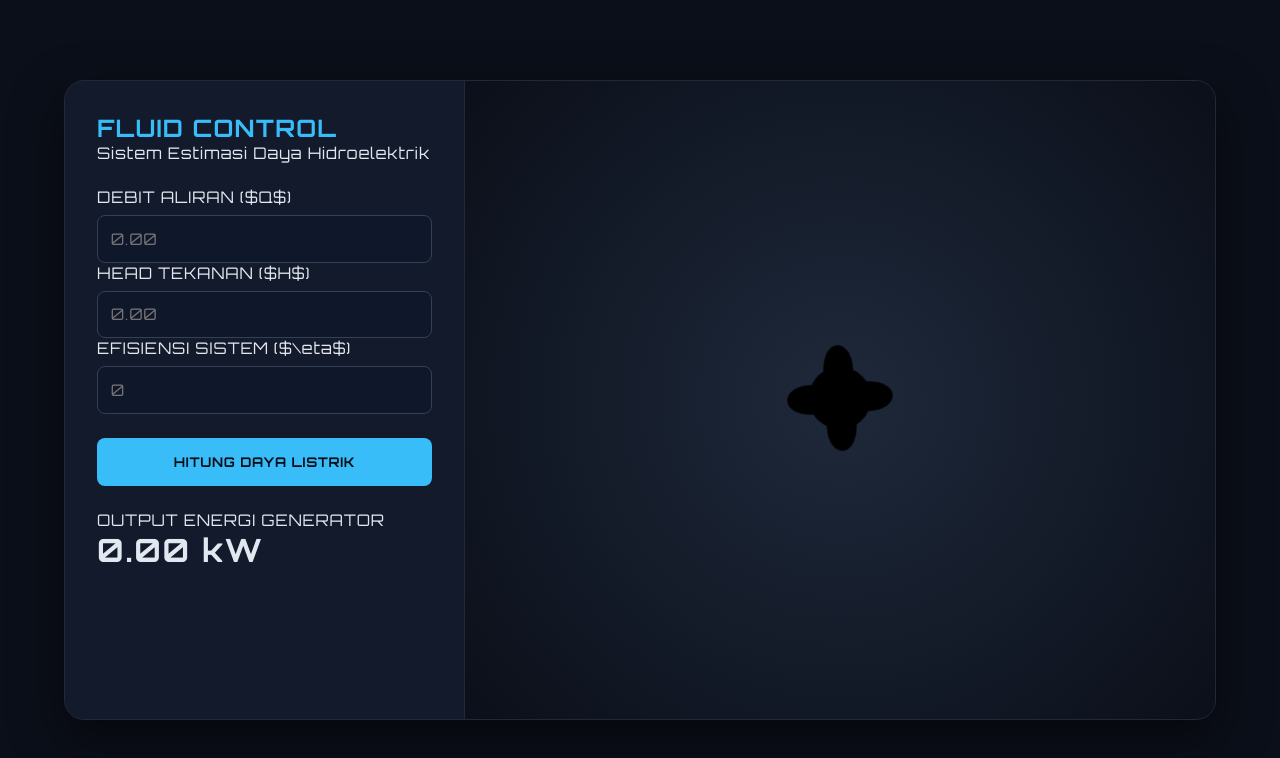
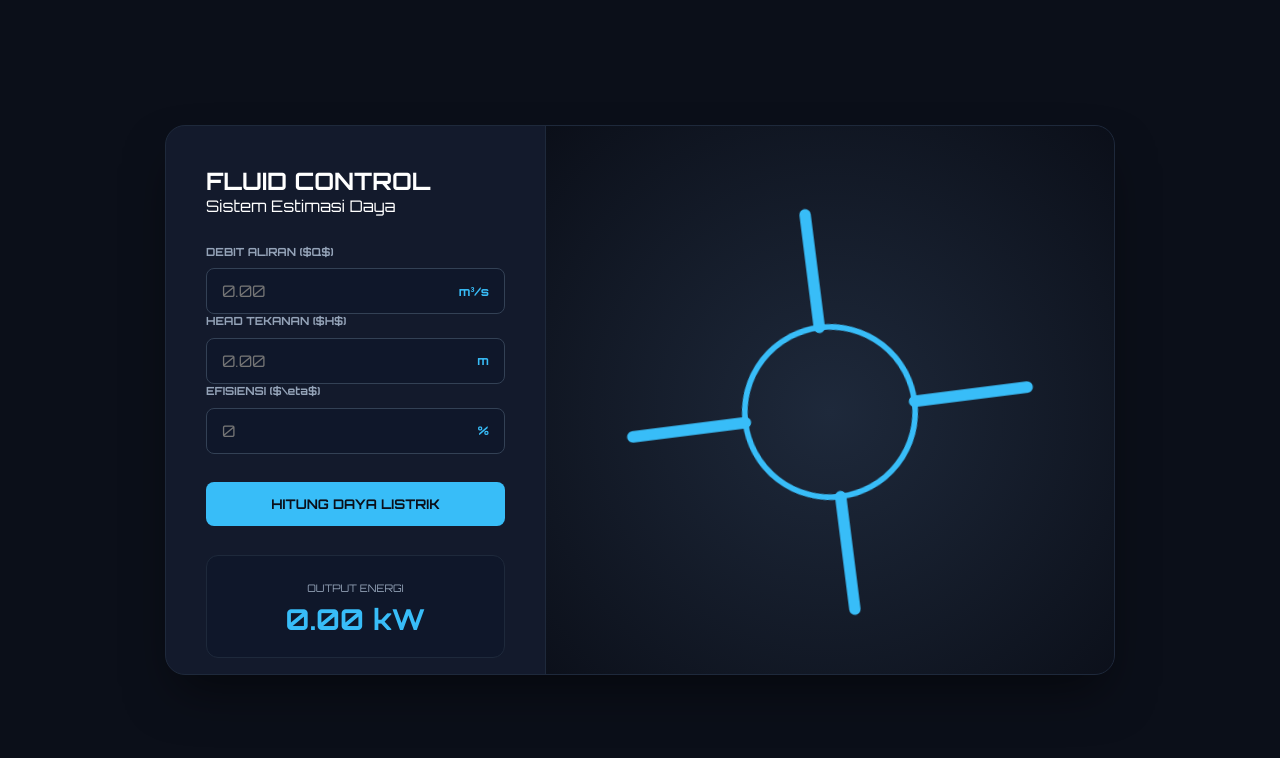
Before and after one commit to lishafira/Kalkulator-Mekanika-Fluida, a website: page index.html in a window 1280 px wide. Both pictures are taken after a click on the button "HITUNG DAYA LISTRIK". Drawn offline with nearby package versions, Linux system fonts and the light colour scheme; no server answers.

Commit message:
poles ui tipis tipis

```diff
--- a/index.html
+++ b/index.html
@@ -3,67 +3,58 @@
 <head>
     <meta charset="UTF-8">
     <meta name="viewport" content="width=device-width, initial-scale=1.0">
-    <title>Perhitungan Daya Turbin - Kontrol Fluida</title>
-
-    <link rel="preconnect" href="https://fonts.googleapis.com">
-    <link rel="preconnect" href="https://fonts.gstatic.com" crossorigin>
-    <link href="https://fonts.googleapis.com/css2?family=Orbitron:wght@400;500;700;900&display=swap" rel="stylesheet">
-
+    <title>Perhitungan Daya Turbin</title>
+    <link href="https://fonts.googleapis.com/css2?family=Orbitron:wght@400;700&display=swap" rel="stylesheet">
     <link rel="stylesheet" href="/style.css">
-
     <script src="https://cdnjs.cloudflare.com/ajax/libs/gsap/3.12.5/gsap.min.js"></script>
 </head>
 <body>
-
-    <div class="dashboard-container">
-
-        <main class="control-panel">
-            <header class="panel-header">
+    <div class="main-wrapper">
+        <aside class="sidebar">
+            <header>
                 <h2>FLUID CONTROL</h2>
-                <p>Sistem Estimasi Daya Hidroelektrik</p>
+                <p>Sistem Estimasi Daya</p>
             </header>
 
-            <div class="input-group">
-                <div class="input-box">
-                    <label for="debit">DEBIT ALIRAN ($Q$)</label>
-                    <input type="number" id="debit" placeholder="0.00" step="0.01">
+            <div class="input-section">
+                <div class="field">
+                    <label>DEBIT ALIRAN ($Q$)</label>
+                    <div class="input-group">
+                        <input type="number" id="debit" placeholder="0.00" step="0.01">
+                        <span>m³/s</span>
+                    </div>
                 </div>
-
-                <div class="input-box">
-                    <label for="head">HEAD TEKANAN ($H$)</label>
-                    <input type="number" id="head" placeholder="0.00" step="0.1">
+                <div class="field">
+                    <label>HEAD TEKANAN ($H$)</label>
+                    <div class="input-group">
+                        <input type="number" id="head" placeholder="0.00" step="0.1">
+                        <span>m</span>
+                    </div>
                 </div>
-
-                <div class="input-box">
-                    <label for="efisiensi">EFISIENSI SISTEM ($\eta$)</label>
-                    <input type="number" id="efisiensi" placeholder="0">
+                <div class="field">
+                    <label>EFISIENSI ($\eta$)</label>
+                    <div class="input-group">
+                        <input type="number" id="efisiensi" placeholder="0">
+                        <span>%</span>
+                    </div>
                 </div>
             </div>
 
-            <button onclick="calculatePower()" class="btn-calculate">
-                HITUNG DAYA LISTRIK
-            </button>
+            <button onclick="calculatePower()" class="calc-btn">HITUNG DAYA LISTRIK</button>
 
-            <div class="result-display">
-                <p class="result-label">OUTPUT ENERGI GENERATOR</p>
-                <h1 id="result" class="power-output">0.00 kW</h1>
+            <div class="result-box">
+                <small>OUTPUT ENERGI</small>
+                <h1 id="result">0.00 kW</h1>
             </div>
-        </main>
+        </aside>
 
-        <section class="visual-panel">
-            <div class="visual-wrapper">
-                <svg id="turbineSVG" viewBox="0 0 200 200" xmlns="http://www.w3.org/2000/svg">
-                    <circle cx="100" cy="100" r="25" class="turbine-core" />
-                    <path d="M100,75 C115,50 135,65 120,88" class="blade" />
-                    <path d="M125,100 C150,115 135,135 112,120" class="blade" />
-                    <path d="M100,125 C85,150 65,135 80,112" class="blade" />
-                    <path d="M75,100 C50,85 65,65 88,80" class="blade" />
-                </svg>
-            </div>
+        <section class="visual-area">
+            <svg id="turbineSVG" viewBox="0 0 200 200">
+                <circle cx="100" cy="100" r="30" fill="none" stroke="#38bdf8" stroke-width="2"/>
+                <path d="M100,70 L100,30 M100,130 L100,170 M70,100 L30,100 M130,100 L170,100" stroke="#38bdf8" stroke-width="4" stroke-linecap="round"/>
+            </svg>
         </section>
-
     </div>
-
     <script src="/script.js"></script>
 </body>
 </html>
--- a/public/script.js
+++ b/public/script.js
@@ -1,104 +1,26 @@
-let turbineTween = gsap.to("#turbineSVG", {
-    rotation: 360,
-    duration: 12,
-    repeat: -1,
-    ease: "none"
-});
-
-let waterTween = gsap.to("#waterFlow", {
-    backgroundPosition: "0px 60px",
-    duration: 3,
-    repeat: -1,
-    ease: "none"
-});
+let turbine = gsap.to("#turbineSVG", { rotation: 360, duration: 4, repeat: -1, ease: "none" });
 
 async function calculatePower() {
-    const debit = parseFloat(document.getElementById('debit').value);
-    const head = parseFloat(document.getElementById('head').value);
-    const efisiensi = parseFloat(document.getElementById('efisiensi').value);
+    const d = document.getElementById('debit').value;
+    const h = document.getElementById('head').value;
+    const e = document.getElementById('efisiensi').value;
 
-    if (isNaN(debit) || isNaN(head) || isNaN(efisiensi)) {
-        alert("Harap masukkan seluruh parameter dengan valid!");
-        return;
-    }
+    const res = await fetch('/calculate', {
+        method: 'POST',
+        headers: { 'Content-Type': 'application/json' },
+        body: JSON.stringify({ debit: d, head: h, efisiensi: e })
+    });
 
-    try {
-        gsap.fromTo(".btn-calculate", { scale: 0.96 }, { scale: 1, duration: 0.1 });
+    const data = await res.json();
+    const kw = (data.power / 1000).toFixed(2);
 
-        const response = await fetch('/calculate', {
-            method: 'POST',
-            headers: { 'Content-Type': 'application/json' },
-            body: JSON.stringify({ debit, head, efisiensi })
-        });
+    gsap.to("#result", { textContent: kw, duration: 1, roundProps: "textContent", onUpdate: function() {
+        this.targets()[0].innerText = this.targets()[0].innerText + " kW";
+    }});
 
-        const data = await response.json();
-        const powerInKW = (data.power / 1000).toFixed(2);
-        const powerValue = parseFloat(powerInKW);
+    let speed = Math.max(0.15, 4 - (kw / 400));
+    gsap.to(turbine, { timeScale: 4 / speed, duration: 1, ease: "power2.out" });
 
-        animateResultCounter(powerValue);
-
-        if (powerValue > 0) {
-
-            let newTurbineDuration = Math.max(0.15, 6 - (powerValue / 220));
-            let newWaterDuration = Math.max(0.1, 2.5 - (powerValue / 450));
-            gsap.to(turbineTween, { timeScale: 12 / newTurbineDuration, duration: 1.6, ease: "power2.out" });
-            gsap.to(waterTween, { timeScale: 3 / newWaterDuration, duration: 1.6, ease: "power2.out" });
-            let glowIntensity = Math.min(35, 10 + (powerValue / 60));
-            let energyColor = "#38bdf8"; // Tingkat 1: Biru Cyan (< 500 kW)
-            if (powerValue > 500 && powerValue <= 2000) {
-                energyColor = "#4ade80"; // Tingkat 2: Hijau Neon (500 - 2000 kW)
-            } else if (powerValue > 2000) {
-                energyColor = "#f59e0b"; // Tingkat 3: Amber Oranye (> 2000 kW)
-            }
-
-            gsap.to("#turbineSVG", {
-                filter: `drop-shadow(0 0 ${glowIntensity}px ${energyColor})`,
-                duration: 1.2
-            });
-
-            gsap.to("#turbineSVG .blade, #turbineSVG .turbine-core", {
-                stroke: energyColor,
-                duration: 1.2
-            });
-
-            gsap.to(".result-display", {
-                borderColor: energyColor,
-                duration: 1.2
-            });
-
-            if (powerValue > 1500) {
-                gsap.fromTo(".visual-panel",
-                    { x: -1.5 },
-                    { x: 1.5, duration: 0.04, repeat: 12, yoyo: true, clearProps: "x" }
-                );
-            }
-        } else {
-            resetToIdleState();
-        }
-
-    } catch (error) {
-        console.error("Koneksi server terputus:", error);
-        alert("Gagal terhubung dengan server.");
-    }
+    let color = kw > 2000 ? "#f59e0b" : (kw > 500 ? "#4ade80" : "#38bdf8");
+    gsap.to("#turbineSVG", { stroke: color, filter: `drop-shadow(0 0 20px ${color})`, duration: 0.8 });
 }
-
-function animateResultCounter(targetValue) {
-    let counterObj = { value: 0 };
-    gsap.to(counterObj, {
-        value: targetValue,
-        duration: 1.4,
-        ease: "power3.out",
-        onUpdate: function () {
-            document.getElementById('result').innerText = `${counterObj.value.toFixed(2)} kW`;
-        }
-    });
-}
-
-function resetToIdleState() {
-    gsap.to(turbineTween, { timeScale: 1, duration: 2, ease: "power1.inOut" });
-    gsap.to(waterTween, { timeScale: 1, duration: 2, ease: "power1.inOut" });
-    gsap.to("#turbineSVG", { filter: "drop-shadow(0 0 15px rgba(56, 189, 248, 0.4))", duration: 1.2 });
-    gsap.to("#turbineSVG .blade, #turbineSVG .turbine-core", { stroke: "#38bdf8", duration: 1.2 });
-    gsap.to(".result-display", { borderColor: "rgba(56, 189, 248, 0.2)", duration: 1.2 });
-    document.getElementById('result').innerText = "0.00 kW";
-}
--- a/public/style.css
+++ b/public/style.css
@@ -2,87 +2,110 @@
     margin: 0;
     padding: 0;
     box-sizing: border-box;
-    font-family: 'Orbitron', sans-serif;
-    letter-spacing: 0.05em;
+    font-family: 'Orbitron',
+    sans-serif;
 }
-
 body {
-    background-color: #0b0f19;
-    color: #e2e8f0;
-    height: 100vh;
+    background: #0b0f19;
+    color: #fff;
+    min-height: 100vh;
     display: flex;
     justify-content: center;
     align-items: center;
 }
 
-.dashboard-container {
+.main-wrapper {
     display: grid;
-    grid-template-columns: 400px 1fr;
-    width: 90%;
-    max-width: 1200px;
-    height: 80vh;
-    background: #131a2c;
-    border: 1px solid #1e293b;
-    border-radius: 20px;
-    overflow: hidden;
-    box-shadow: 0 20px 50px rgba(0,0,0,0.5);
+    grid-template-columns: 380px 1fr;
+    width: 950px; height: 550px;
+    background: #131a2c; border-radius: 20px;
+    border: 1px solid #1e293b; overflow: hidden;
+    box-shadow: 0 25px 50px -12px rgba(0,0,0,0.5);
 }
 
-/* Panel Kontrol */
-.control-panel {
-    padding: 2rem;
-    border-right: 1px solid #1e293b;
+.sidebar {
+     padding: 2.5rem;
+     display: flex;
+     flex-direction: column;
+     gap: 1.8rem;
+     border-right: 1px solid #1e293b;
+    }
+.field {
     display: flex;
     flex-direction: column;
-    gap: 1.5rem;
+    gap: 0.6rem;
+ }
+.field label {
+    font-size: 0.7rem;
+    color: #94a3b8;
+    font-weight: 700;
 }
 
-.panel-header h2 {
+.input-group {
+    display: flex;
+    align-items: center;
+    background: #0f172a;
+    border: 1px solid #334155;
+    border-radius: 8px;
+    padding: 0 15px;
+    transition: 0.3s;
+}
+.input-group:focus-within {
+    border-color: #38bdf8;
+}
+.input-group input {
+    background: none;
+    border: none;
+    color: #fff;
+    padding: 12px 0;
+    width: 100%;
+    outline: none;
+    font-size: 1rem;
+}
+.input-group span {
     color: #38bdf8;
-    font-size: 1.5rem;
+    font-size: 0.75rem;
+    font-weight: 700;
+    margin-left: 10px;
 }
 
-.input-box {
-    display: flex;
-    flex-direction: column;
-    gap: 0.5rem;
-}
-
-.input-box input {
-    background: #0f172a;
-    border: 1px solid #334155;
-    color: #fff;
-    padding: 0.8rem;
-    border-radius: 8px;
-    font-size: 1rem;
-    outline: none;
-}
-
-.btn-calculate {
+.calc-btn {
     background: #38bdf8;
     color: #0b0f19;
-    font-weight: bold;
-    padding: 1rem;
     border: none;
+    padding: 14px;
     border-radius: 8px;
+    font-weight: 700;
     cursor: pointer;
     transition: 0.3s;
 }
-
-.btn-calculate:hover {
+.calc-btn:hover {
     background: #bae6fd;
+    transform: translateY(-2px);
 }
 
-/* Panel Visualisasi */
-.visual-panel {
+.result-box {
+    background: #0f172a;
+    padding: 20px;
+    border-radius: 12px;
+    text-align: center;
+    border: 1px solid #1e293b;
+ }
+.result-box small {
+    color: #94a3b8;
+    font-size: 0.65rem;
+
+}
+.result-box h1 {
+    color: #38bdf8;
+    font-size: 1.8rem;
+    margin-top: 5px;
+}
+
+.visual-area {
     display: flex;
     justify-content: center;
     align-items: center;
+    background: radial-gradient(circle, #1e293b, #0b0f19);
     position: relative;
-    background: radial-gradient(circle, #1e293b, #0b0f19);
 }
-
-#turbineSVG {
-    width: 250px;
-    height: 250px;
-}
```
